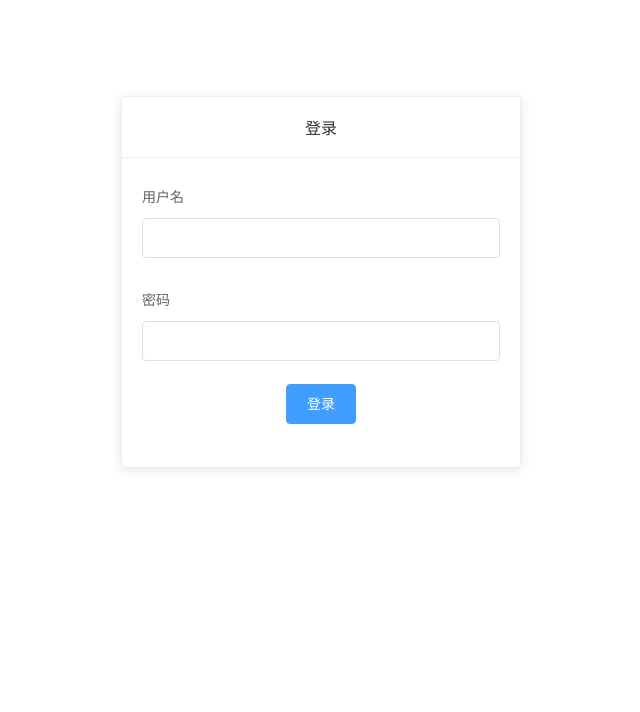
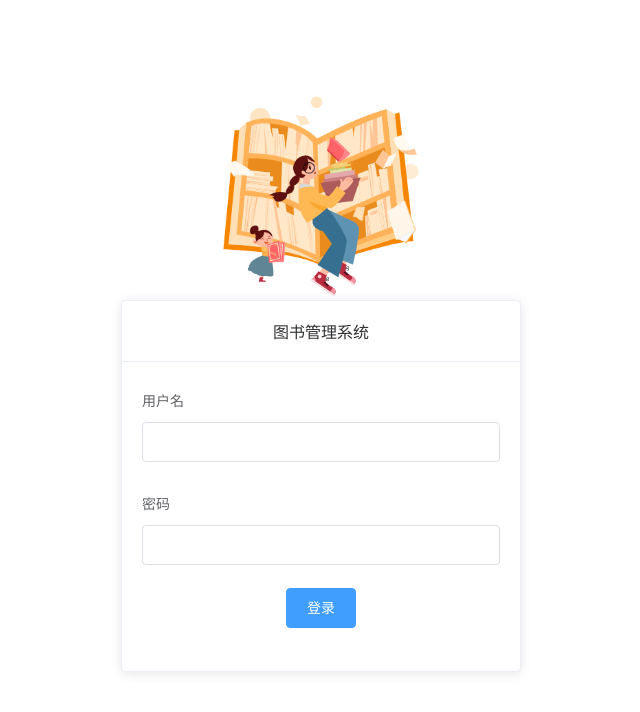
Before and after one commit to sunyanan559/books, a Vue app in the folder admin/: page /login in a window 1280 px wide. Shown: the top 712 px of the page, without its empty margins (319-959 px from the left). Built offline with nearby package versions, Linux system fonts and the light colour scheme.

Commit message:
登录页面修改

```diff
--- a/admin/src/views/Login.vue
+++ b/admin/src/views/Login.vue
@@ -1,6 +1,9 @@
 <template>
   <div class="login-container">
-	  <el-card header="登录" class="login-card">
+	  <div>
+		  <img src="../image/图书义卖.png" height="200px">
+	  </div>
+	  <el-card header="图书管理系统" class="login-card">
 		  <!-- native. 监听表达原生的事件。prevent表示阻止跳转页面 -->
 		  <el-form v-model="model" @submit.native.prevent="login">
 			  <el-form-item label="用户名">
```
Also changed, not shown: admin/src/image/图书义卖.png (added).
